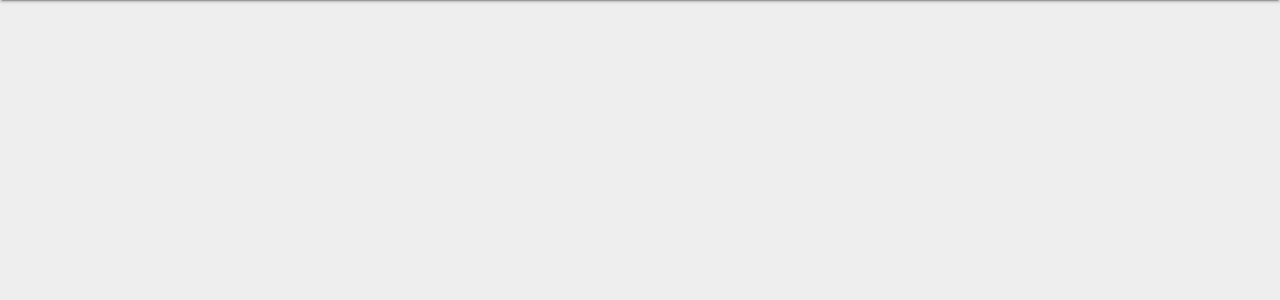
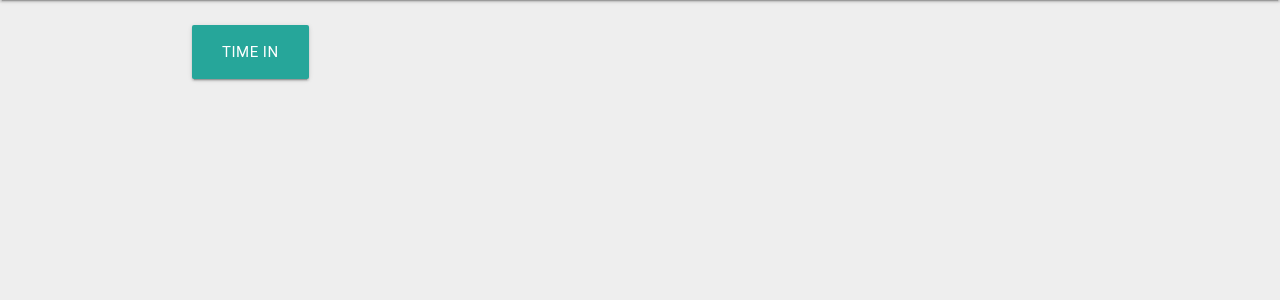
Before and after one commit to jayArnel/timelog, a Django app: page /log/ in a window 1280 px wide. Shown: the part 64-364 px from the top of the page. Run offline with Django 3.2, Linux system fonts and the light colour scheme; the visitor is signed in with stand-in values (Sample User, id 1); some libraries are stand-ins or nearby versions; some web fonts are replaced.

Commit message:
updated timelog template

```diff
--- a/log/templates/log/timelog/timelog.html
+++ b/log/templates/log/timelog/timelog.html
@@ -1,2 +1,10 @@
 {% extends 'base.html' %}
 {% load staticfiles %}
+{% block page_css %}
+    <link rel="stylesheet" href="{% static 'log/css/timelog.css' %}">
+{% endblock %}
+{% block page_content %}
+<div class="container" id="timelog">
+    <a class="btn-large">Time In</a>
+</div>
+{% endblock %}
```
